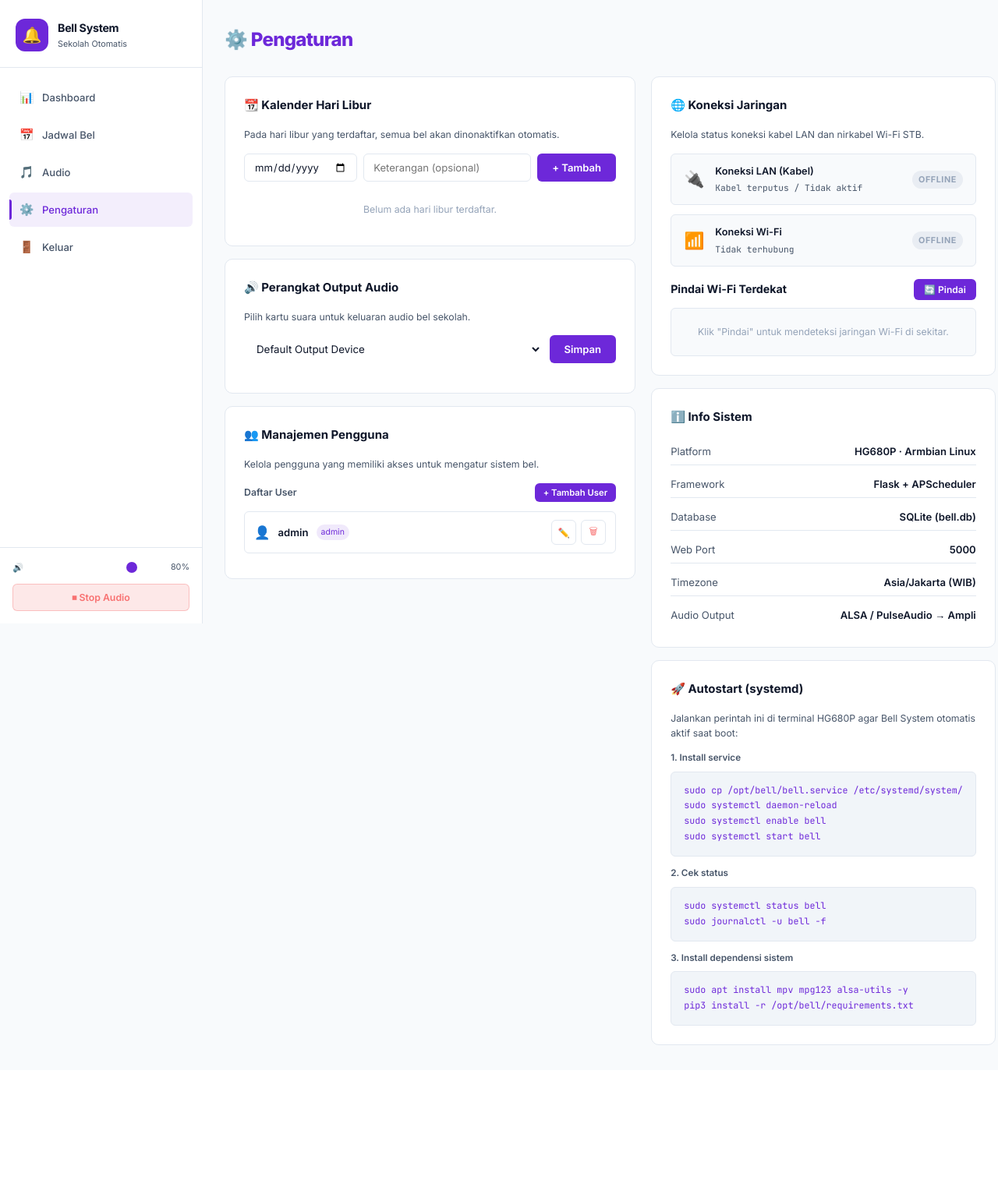
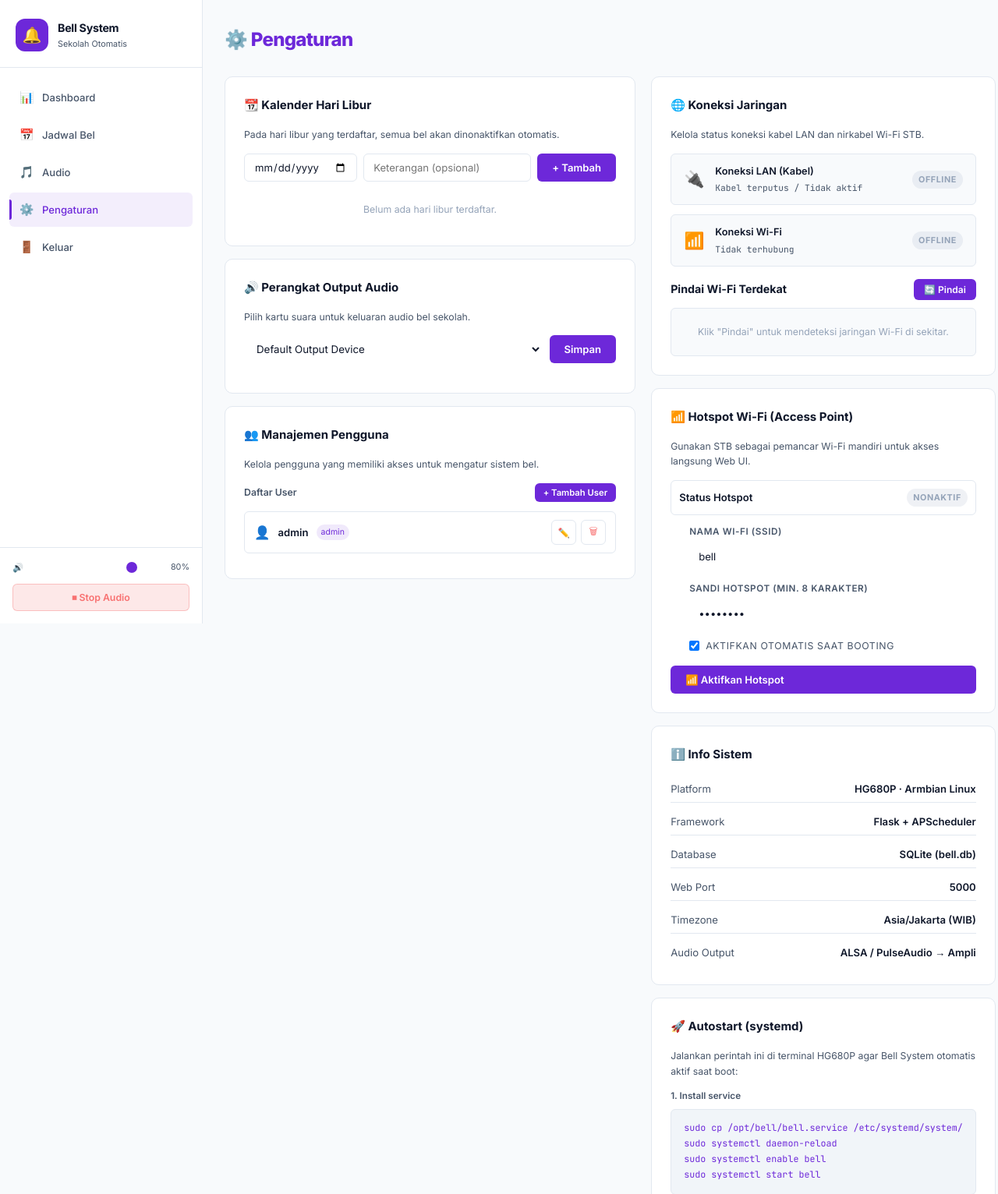
Before and after one commit to yusufburhani20/belsekolah, a Flask app: page /pengaturan in a window 1280 px wide. Shown: the top 1532 px of the page at 78% size. Before the commit the page ends 1341 px from the top, so only its background shows below. Run offline with Flask 3, Linux system fonts and the light colour scheme; the visitor is signed in with stand-in values (Sample User, id 1); data comes from the database, SQL or seed files in the repository; some libraries are stand-ins or nearby versions.

Commit message:
Fitur Wi-Fi Hotspot default AP 'bell' dan panel kontrol jaringan di Web UI

```diff
--- a/app.py
+++ b/app.py
@@ -647,6 +647,99 @@ def connect_wifi(ssid, password):
             return False, f"Error: {str(e)}"
 
 
+def get_wifi_interface():
+    import subprocess
+    try:
+        res = subprocess.run(['nmcli', '-t', '-f', 'DEVICE,TYPE', 'device'], capture_output=True, text=True)
+        if res.returncode == 0:
+            for line in res.stdout.strip().splitlines():
+                parts = line.split(':')
+                if len(parts) >= 2 and parts[1] == 'wifi':
+                    return parts[0]
+    except Exception:
+        pass
+    return 'wlan0'
+
+
+def get_hotspot_status():
+    import subprocess
+    status = {
+        'active': False,
+        'ssid': 'bell',
+        'password': 'admin123',
+        'autoconnect': True
+    }
+
+    if os.name == 'nt':
+        status['active'] = getattr(app, '_mock_hotspot_active', True)
+        status['autoconnect'] = getattr(app, '_mock_hotspot_autoconnect', True)
+        return status
+
+    try:
+        res_active = subprocess.run(['nmcli', '-t', '-f', 'NAME,TYPE,DEVICE', 'connection', 'show', '--active'], capture_output=True, text=True)
+        if res_active.returncode == 0:
+            for line in res_active.stdout.strip().splitlines():
+                parts = line.split(':')
+                if len(parts) >= 2 and parts[0] == 'Hotspot':
+                    status['active'] = True
+                    break
+
+        res_details = subprocess.run(['nmcli', '-t', '-f', 'connection.id,connection.autoconnect,802-11-wireless.ssid,802-11-wireless-security.psk', 'connection', 'show', 'Hotspot'], capture_output=True, text=True)
+        if res_details.returncode == 0:
+            for line in res_details.stdout.strip().splitlines():
+                if ':' in line:
+                    key, val = line.split(':', 1)
+                    if key == '802-11-wireless.ssid':
+                        status['ssid'] = val
+                    elif key == '802-11-wireless-security.psk':
+                        status['password'] = val
+                    elif key == 'connection.autoconnect':
+                        status['autoconnect'] = (val.lower() == 'yes')
+    except Exception as e:
+        logger.error(f"Error getting Hotspot status: {e}")
+
+    return status
+
+
+def configure_hotspot(action, ssid='bell', password='admin123', autoconnect=True):
+    import subprocess
+    if os.name == 'nt':
+        app._mock_hotspot_active = (action == 'enable')
+        app._mock_hotspot_autoconnect = autoconnect
+        return True, f"Hotspot {action}d successfully (Simulasi Windows)"
+
+    if action == 'enable':
+        ifname = get_wifi_interface()
+        if not ifname:
+            return False, "Tidak ditemukan interface Wi-Fi pada STB!"
+
+        subprocess.run(['nmcli', 'connection', 'delete', 'Hotspot'], capture_output=True)
+
+        cmd = ['nmcli', 'device', 'wifi', 'hotspot', 'ssid', ssid, 'password', password, 'ifname', ifname, 'con-name', 'Hotspot']
+        res = subprocess.run(cmd, capture_output=True, text=True, timeout=30)
+
+        if res.returncode == 0:
+            autoconnect_val = 'yes' if autoconnect else 'no'
+            subprocess.run(['nmcli', 'connection', 'modify', 'Hotspot', 'connection.autoconnect', autoconnect_val], capture_output=True)
+            return True, f"Hotspot berhasil diaktifkan dengan SSID '{ssid}'"
+        else:
+            err = res.stderr.strip() or res.stdout.strip() or "Error tidak diketahui"
+            return False, f"Gagal mengaktifkan Hotspot: {err}"
+
+    elif action == 'disable':
+        res = subprocess.run(['nmcli', 'connection', 'down', 'Hotspot'], capture_output=True, text=True, timeout=15)
+        subprocess.run(['nmcli', 'connection', 'modify', 'Hotspot', 'connection.autoconnect', 'no'], capture_output=True)
+
+        if res.returncode == 0:
+            return True, "Hotspot berhasil dinonaktifkan"
+        else:
+            status = get_hotspot_status()
+            if not status['active']:
+                return True, "Hotspot sudah tidak aktif"
+            err = res.stderr.strip() or res.stdout.strip() or "Error tidak diketahui"
+            return False, f"Gagal menonaktifkan Hotspot: {err}"
+
+
 @app.route('/api/settings', methods=['GET', 'POST'])
 def api_settings():
     if request.method == 'GET':
@@ -706,6 +799,50 @@ def api_network_wifi_connect():
         db.session.add(log)
         db.session.commit()
         return jsonify({'status': 'error', 'message': msg})
+
+
+@app.route('/api/network/hotspot', methods=['GET', 'POST'])
+def api_network_hotspot():
+    if request.method == 'GET':
+        return jsonify(get_hotspot_status())
+
+    data = request.get_json() or {}
+    action = data.get('action')
+    ssid = data.get('ssid', 'bell').strip()
+    password = data.get('password', 'admin123').strip()
+    autoconnect = bool(data.get('autoconnect', True))
+
+    if action not in ['enable', 'disable']:
+        if 'autoconnect' in data:
+            if os.name == 'nt':
+                app._mock_hotspot_autoconnect = autoconnect
+                return jsonify({'status': 'ok', 'message': 'Pengaturan disimpan (Simulasi)'})
+            else:
+                import subprocess
+                val = 'yes' if autoconnect else 'no'
+                res = subprocess.run(['nmcli', 'connection', 'modify', 'Hotspot', 'connection.autoconnect', val], capture_output=True)
+                if res.returncode == 0:
+                    return jsonify({'status': 'ok', 'message': 'Pengaturan autostart berhasil diubah'})
+                else:
+                    return jsonify({'status': 'error', 'message': 'Hotspot profile belum dikonfigurasi'}), 400
+        return jsonify({'status': 'error', 'message': 'Parameter action wajib diisi (enable/disable)'}), 400
+
+    if action == 'enable' and len(password) < 8:
+        return jsonify({'status': 'error', 'message': 'Password hotspot minimal 8 karakter!'}), 400
+
+    success, msg = configure_hotspot(action, ssid, password, autoconnect)
+
+    log = LogAktivitas(
+        aksi=f"{'Aktifkan' if action == 'enable' else 'Nonaktifkan'} Hotspot: {ssid}",
+        status="OK" if success else "ERROR"
+    )
+    db.session.add(log)
+    db.session.commit()
+
+    if success:
+        return jsonify({'status': 'ok', 'message': msg})
+    else:
+        return jsonify({'status': 'error', 'message': msg}), 500
 
 
 # ─── Authentication Proteksi ──────────────────────────────────────────────────
--- a/static/js/app.js
+++ b/static/js/app.js
@@ -482,6 +482,7 @@ async function hapusLibur(id) {
       });
 
       await loadNetworkStatus();
+      await loadHotspotStatus();
       await loadUsers();
     }
   } catch (err) {
@@ -647,6 +648,118 @@ function promptConnectWifi(ssid) {
   });
 })();
 
+
+// ─── Hotspot Wi-Fi Management ────────────────────────────────────────────────
+async function loadHotspotStatus() {
+  const badge = document.getElementById('hotspotStatusBadge');
+  const btn = document.getElementById('btnToggleHotspot');
+  const ssidInput = document.getElementById('hotspotSsid');
+  const passInput = document.getElementById('hotspotPassword');
+  const autostartCheck = document.getElementById('hotspotAutostart');
+
+  if (!badge) return;
+
+  try {
+    const status = await api('GET', '/api/network/hotspot');
+
+    ssidInput.value = status.ssid || 'bell';
+    passInput.value = status.password || 'admin123';
+    autostartCheck.checked = !!status.autoconnect;
+
+    if (status.active) {
+      badge.textContent = 'Aktif';
+      badge.className = 'net-badge connected';
+      btn.textContent = '🔴 Nonaktifkan Hotspot';
+      btn.className = 'btn btn-danger';
+      btn.style.width = '100%';
+      btn.dataset.active = "true";
+    } else {
+      badge.textContent = 'Nonaktif';
+      badge.className = 'net-badge disconnected';
+      btn.textContent = '📶 Aktifkan Hotspot';
+      btn.className = 'btn btn-primary';
+      btn.style.width = '100%';
+      btn.dataset.active = "false";
+    }
+  } catch (err) {
+    console.error("Gagal memuat status hotspot:", err);
+  }
+}
+
+async function toggleHotspotState() {
+  const btn = document.getElementById('btnToggleHotspot');
+  const ssidInput = document.getElementById('hotspotSsid');
+  const passInput = document.getElementById('hotspotPassword');
+  const autostartCheck = document.getElementById('hotspotAutostart');
+
+  if (!btn) return;
+
+  const isActive = btn.dataset.active === "true";
+  const action = isActive ? 'disable' : 'enable';
+
+  const data = {
+    action,
+    ssid: ssidInput.value.trim(),
+    password: passInput.value.trim(),
+    autoconnect: autostartCheck.checked
+  };
+
+  if (action === 'enable') {
+    if (data.ssid.length === 0) {
+      showToast('Nama Wi-Fi (SSID) tidak boleh kosong!', 'error');
+      return;
+    }
+    if (data.password.length < 8) {
+      showToast('Password hotspot minimal 8 karakter!', 'error');
+      return;
+    }
+  }
+
+  btn.disabled = true;
+  btn.textContent = action === 'enable' ? 'Mengaktifkan...' : 'Menonaktifkan...';
+
+  showToast(action === 'enable' ? 'Mengaktifkan Hotspot Wi-Fi...' : 'Menonaktifkan Hotspot Wi-Fi...', 'info');
+
+  try {
+    const res = await api('POST', '/api/network/hotspot', data);
+    if (res.status === 'ok') {
+      showToast(`✅ ${res.message}`, 'success');
+      await loadHotspotStatus();
+      await loadNetworkStatus();
+    } else {
+      showToast(`❌ Gagal: ${res.message}`, 'error');
+      await loadHotspotStatus();
+    }
+  } catch (err) {
+    showToast(`❌ Error: ${err.message}`, 'error');
+    await loadHotspotStatus();
+  } finally {
+    btn.disabled = false;
+  }
+}
+
+// Hook autostart change
+document.addEventListener('DOMContentLoaded', () => {
+  const autostartCheck = document.getElementById('hotspotAutostart');
+  if (autostartCheck) {
+    autostartCheck.addEventListener('change', async () => {
+      try {
+        const res = await api('POST', '/api/network/hotspot', {
+          autoconnect: autostartCheck.checked
+        });
+        if (res.status === 'ok') {
+          showToast('✅ Status autostart berhasil diperbarui!', 'success');
+        } else {
+          showToast('❌ Gagal memperbarui status autostart', 'error');
+        }
+      } catch (err) {
+        showToast(`❌ Error: ${err.message}`, 'error');
+      }
+    });
+  }
+});
+
+
 // ─── User Management functions ──────────────────────────────────────────────
 async function loadUsers() {
   const container = document.getElementById('userListContainer');
--- a/templates/pengaturan.html
+++ b/templates/pengaturan.html
@@ -114,6 +114,38 @@
         <div class="wifi-list" id="wifiListContainer">
           <p class="empty-hint">Klik "Pindai" untuk mendeteksi jaringan Wi-Fi di sekitar.</p>
         </div>
+      </div>
+    </div>
+
+    <!-- 📶 Hotspot Wi-Fi (Access Point) -->
+    <div class="settings-card" style="margin-bottom:16px;">
+      <h2>📶 Hotspot Wi-Fi (Access Point)</h2>
+      <p style="font-size:0.82rem;color:var(--text-muted);margin-bottom:14px;">
+        Gunakan STB sebagai pemancar Wi-Fi mandiri untuk akses langsung Web UI.
+      </p>
+
+      <div style="display:flex; justify-content:space-between; align-items:center; margin-bottom:12px; padding: 10px; background: var(--bg-input); border-radius: var(--radius-sm); border: 1px solid var(--border);">
+        <span style="font-size:0.875rem; font-weight:600;">Status Hotspot</span>
+        <span class="net-badge disconnected" id="hotspotStatusBadge">Memuat...</span>
+      </div>
+
+      <div class="form-group" style="margin-top:12px;">
+        <label for="hotspotSsid">Nama Wi-Fi (SSID)</label>
+        <input type="text" id="hotspotSsid" value="bell" placeholder="Contoh: bell" style="width:100%; padding: 8px 12px; border-radius: 6px; border: 1px solid var(--border-color); background-color: var(--bg-card); color: var(--text-color);">
+      </div>
+
+      <div class="form-group" style="margin-top:12px;">
+        <label for="hotspotPassword">Sandi Hotspot (Min. 8 karakter)</label>
+        <input type="password" id="hotspotPassword" value="admin123" placeholder="Contoh: admin123" autocomplete="new-password" style="width:100%; padding: 8px 12px; border-radius: 6px; border: 1px solid var(--border-color); background-color: var(--bg-card); color: var(--text-color);">
+      </div>
+
+      <div class="form-group" style="display:flex; align-items:center; gap:8px; margin-top:12px; margin-bottom:16px;">
+        <input type="checkbox" id="hotspotAutostart" checked style="width:auto; margin:0; cursor:pointer;">
+        <label for="hotspotAutostart" style="margin:0; font-size:0.82rem; font-weight:normal; color:var(--text-muted); cursor:pointer;">Aktifkan Otomatis Saat Booting</label>
+      </div>
+
+      <div style="display:flex; gap:10px;">
+        <button id="btnToggleHotspot" onclick="toggleHotspotState()" class="btn btn-primary" style="flex:1; width:100%;">📶 Aktifkan Hotspot</button>
       </div>
     </div>
 
```
Also changed, not shown: README.md, 1 other file.
